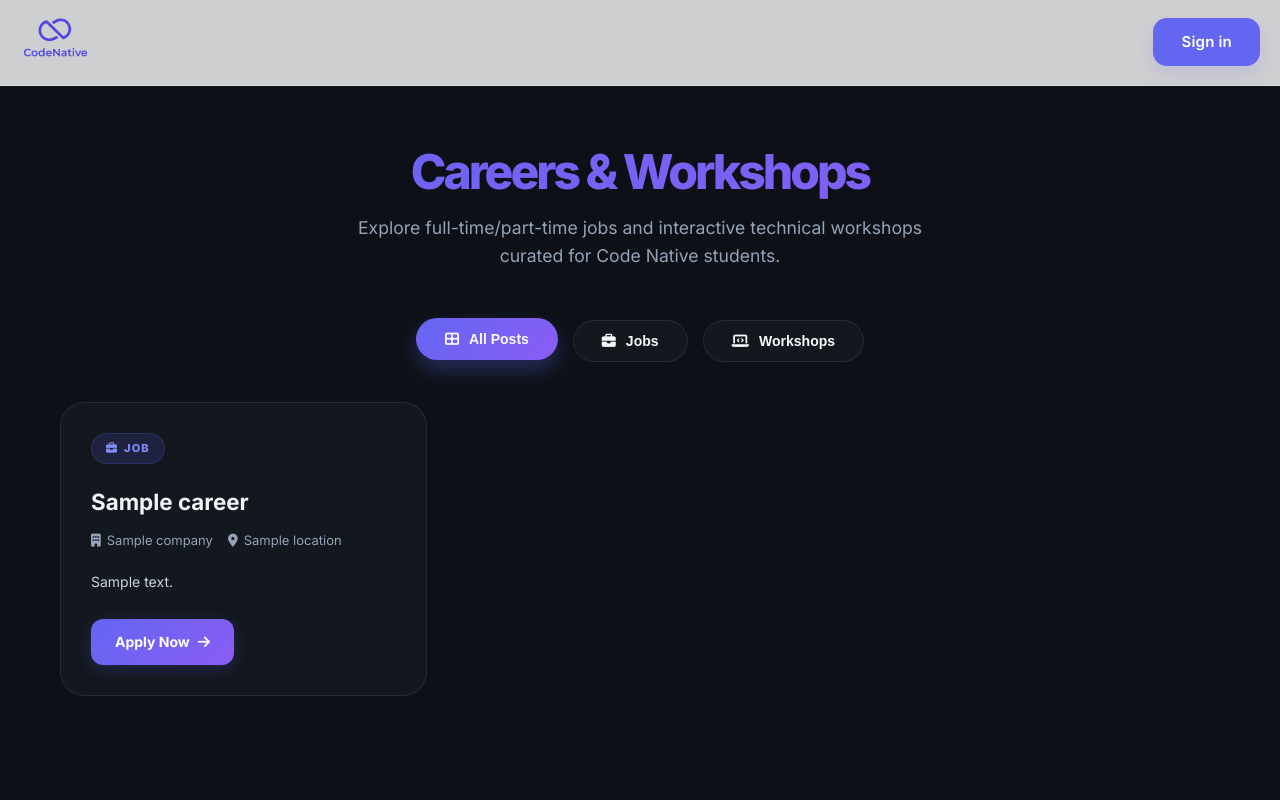
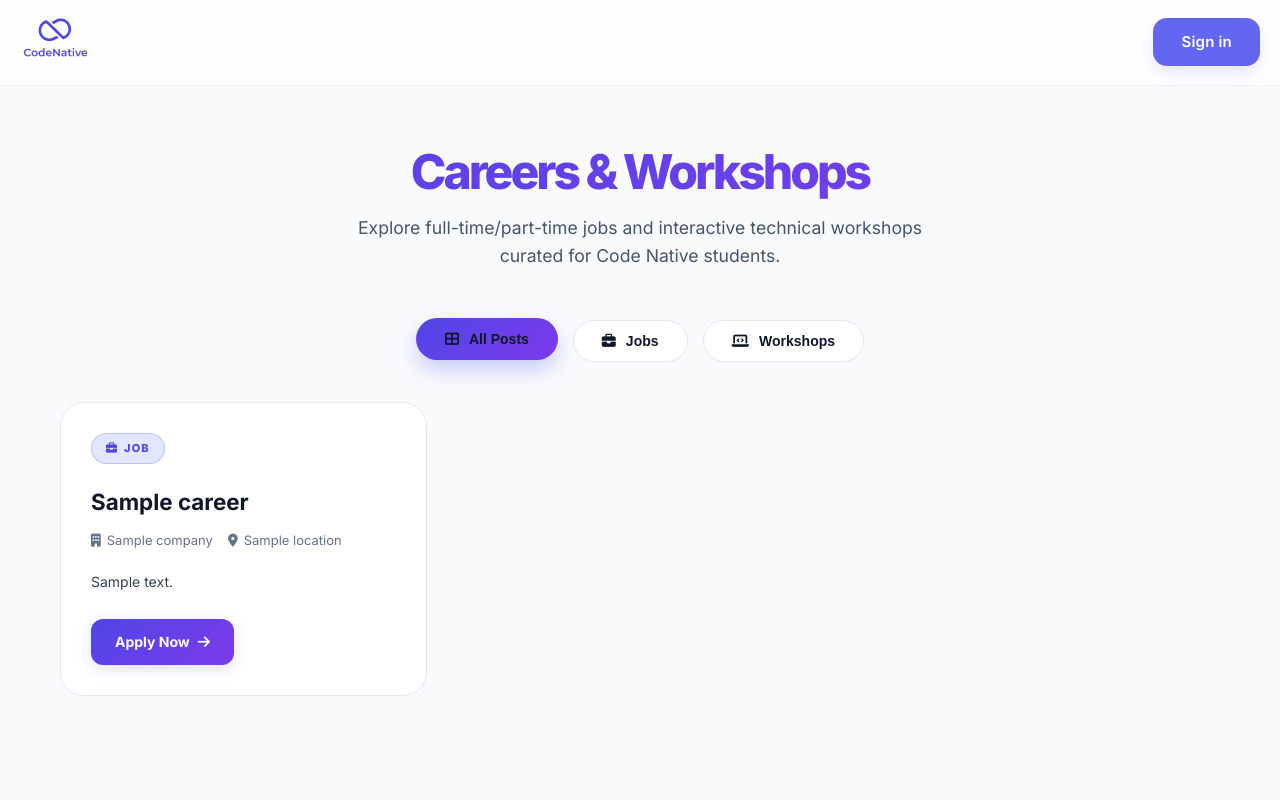
Before and after one commit to mohanracharla46/codenative, a Flask app: page /careers.html in a window 1280 px wide. Run offline with Flask 3, Linux system fonts and the light colour scheme; a database or web service that is not in the repository returns one stand-in record (values such as "Sample title"); some libraries are stand-ins or nearby versions.

Commit message:
Convert careers and job application pages to light mode

```diff
--- a/templates/careers.html
+++ b/templates/careers.html
@@ -13,11 +13,11 @@
     <link rel="stylesheet" href="https://cdnjs.cloudflare.com/ajax/libs/font-awesome/6.5.1/css/all.min.css">
     <style>
         :root {
-            --primary-gradient: linear-gradient(135deg, #6366f1, #8b5cf6);
-            --bg-color: #0d1117;
-            --text-color: #f8fafc;
-            --card-bg: rgba(22, 27, 34, 0.8);
-            --border-color: rgba(255, 255, 255, 0.08);
+            --primary-gradient: linear-gradient(135deg, #4f46e5, #7c3aed);
+            --bg-color: #f8fafc;
+            --text-color: #0f172a;
+            --card-bg: #ffffff;
+            --border-color: #e2e8f0;
             --hover-border: rgba(99, 102, 241, 0.4);
         }
 
@@ -52,7 +52,7 @@
 
         .header-section p {
             font-size: 1.1rem;
-            color: #94a3b8;
+            color: #475569;
             max-width: 600px;
             margin: 0 auto;
         }
@@ -111,7 +111,7 @@
         .career-card:hover {
             border-color: var(--hover-border);
             transform: translateY(-8px);
-            box-shadow: 0 20px 40px rgba(99, 102, 241, 0.15);
+            box-shadow: 0 20px 40px rgba(0, 0, 0, 0.08);
         }
 
         .card-tag {
@@ -129,22 +129,22 @@
         }
 
         .tag-job {
-            background: rgba(99, 102, 241, 0.15);
-            color: #818cf8;
-            border: 1px solid rgba(99, 102, 241, 0.2);
+            background: #e0e7ff;
+            color: #4f46e5;
+            border: 1px solid rgba(99, 102, 241, 0.3);
         }
 
         .tag-workshop {
-            background: rgba(16, 185, 129, 0.15);
-            color: #34d399;
-            border: 1px solid rgba(16, 185, 129, 0.2);
+            background: #d1fae5;
+            color: #059669;
+            border: 1px solid rgba(16, 185, 129, 0.3);
         }
 
         .career-card h3 {
             font-size: 1.4rem;
             font-weight: 700;
             margin: 0 0 10px 0;
-            color: #f1f5f9;
+            color: #0f172a;
         }
 
         .meta-info {
@@ -152,7 +152,7 @@
             flex-wrap: wrap;
             gap: 15px;
             font-size: 13px;
-            color: #94a3b8;
+            color: #64748b;
             margin-bottom: 20px;
         }
 
@@ -164,7 +164,7 @@
 
         .career-description {
             font-size: 14px;
-            color: #cbd5e1;
+            color: #334155;
             line-height: 1.6;
             margin-bottom: 25px;
             flex-grow: 1;
```
Also changed, not shown: templates/apply.html (+16 -16 lines).
